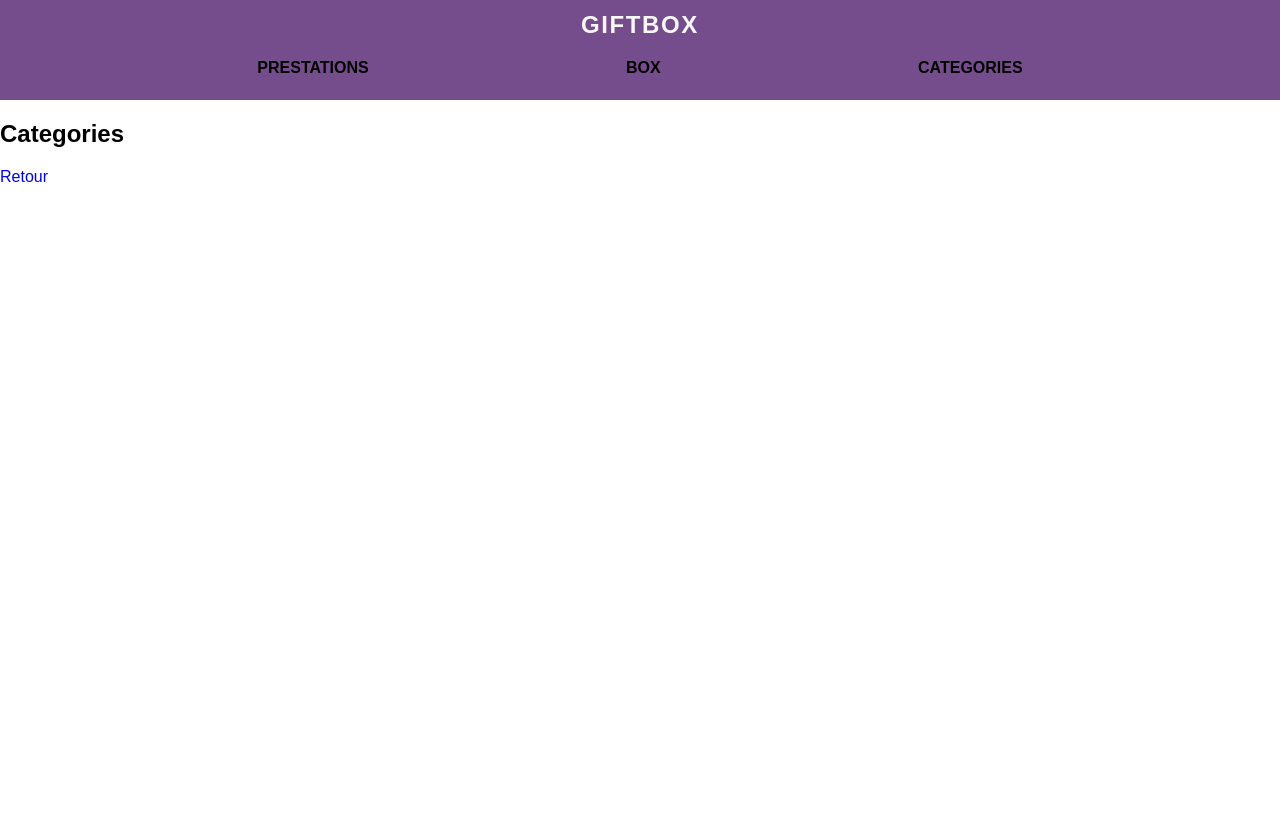
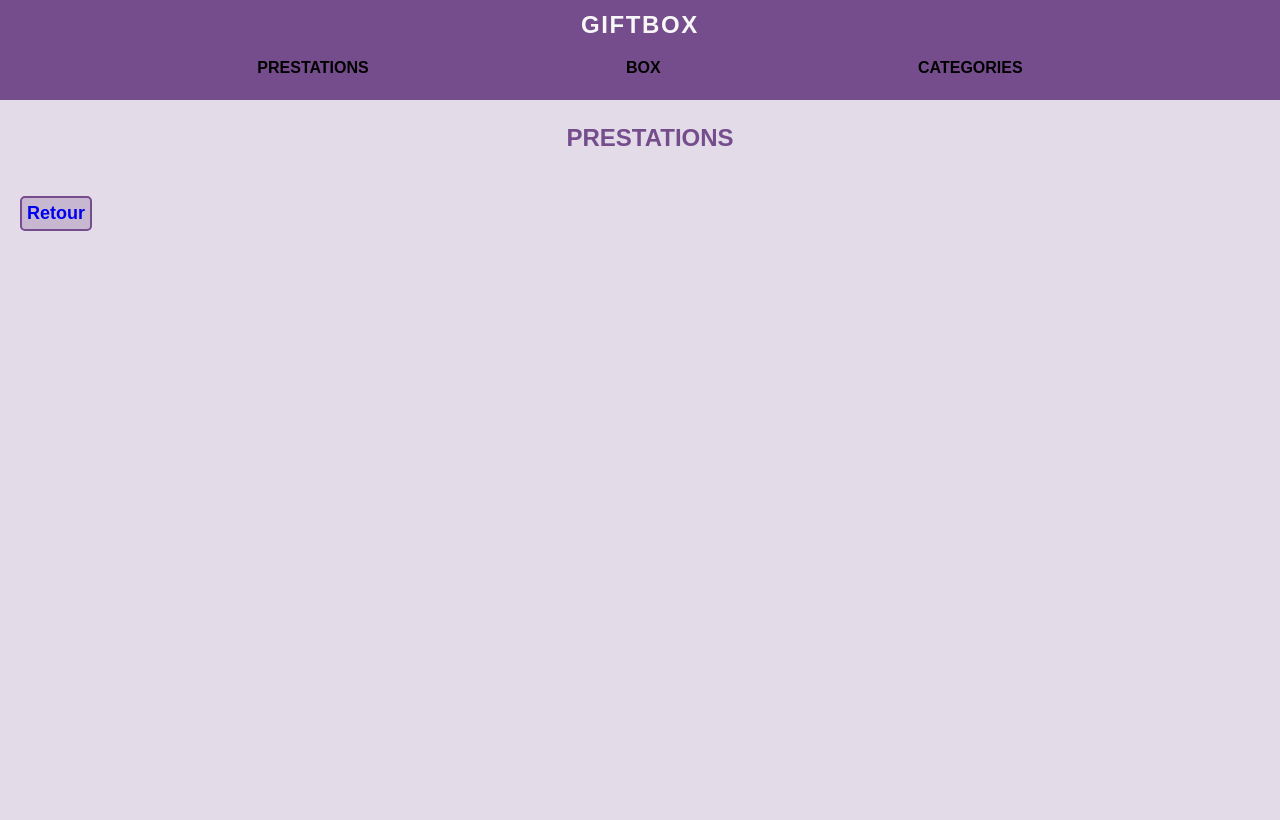
Before and after one commit to 4n0m4lie/Architecture-Logiciel-s4, a PHP site: template gift.appli/src/app/views/VueCategories.twig in a window 1280 px wide. Before the commit the page ends 182 px from the top, so only its background shows below. Run offline with PHP 8.4, Linux system fonts and the light colour scheme; the template is opened without the code that fills it, so the values that code supplies are empty; style sheets or scripts are compiled from the project's sources; some libraries are stand-ins or nearby versions.

Commit message:
Style pour chaque page

```diff
--- a/gift.appli/public/scss/main.scss
+++ b/gift.appli/public/scss/main.scss
@@ -6,6 +6,7 @@ body {
   margin: 0;
   padding: 0;
   font-family: 'Teko', sans-serif;
+  background-color: rgba(118, 77, 140, 0.2);
 }
 
 #header {
@@ -17,6 +18,10 @@ body {
   padding: 0;
   margin: 0;
   background-color: #764d8c;
+}
+
+#main {
+  height: 90%;
 }
 
 .title {
@@ -47,6 +52,140 @@ body {
 }
 
 #home {
+  display: flex;
+  align-items: center;
+  justify-content: center;
+  height: auto;
+
+}
+
+#home > p {
+  color: black;
+  font-weight: bolder;
+  font-size: 48px
+}
+
+.prestation {
+  width: fit-content;
+  border-bottom: 2px solid #764d8c;
   text-align: center;
-  justify-content: center;
+  margin: 2px;
 }
+
+.titre {
+  font-size: 1.5rem;
+  font-weight: 700;
+  text-transform: uppercase;
+  color: #764d8c;
+  margin-left: 20px;
+}
+
+#prestations-div {
+  height: auto;
+  display: flex;
+  flex-direction: column;
+    justify-content: space-evenly;
+}
+
+#prestations-div > p {
+  text-align: center;
+}
+
+#prestations-liste {
+  display: flex;
+  flex-direction: column;
+  justify-content: space-evenly;
+  margin-left: 40px;
+  width: 75%;
+}
+
+.bouton {
+  margin: 20px;
+  border: 2px solid #764d8c;
+  border-radius: 5px;
+  font-size: 18px;
+  font-weight: bold;
+  padding: 5px;
+  width: fit-content;
+  background-color: rgba(118, 77, 140, 0.25);
+}
+
+.description {
+    margin: 10px;
+    margin-left: 40px;
+    font-size: 18px;
+    font-weight: bold;
+    padding: 5px;
+    width: fit-content;
+}
+
+.prix {
+    margin: 10px;
+    margin-left: 40px;
+    font-size: 18px;
+    font-weight: bold;
+    padding: 5px;
+    width: fit-content;
+}
+
+#form-new-box {
+  display: flex;
+  flex-direction: column;
+  justify-content: space-evenly;
+  margin: 40px;
+  width: fit-content;
+}
+
+#form-new-box > div > input {
+  appearance: none;
+  border: none;
+  outline: none;
+  margin-bottom: 10px;
+  border-bottom: .2em solid #764d8c;
+  background: rgba(118, 77, 140, 0.25);
+  border-radius: .2em .2em 0 0;
+  padding: .4em;
+  color: #E91E63;
+}
+
+#form-new-box > button {
+  appearance: none;
+  border: .2em solid #764d8c;
+  background: hsl(0 0 0/0);
+  padding: .65em 1em;
+  color: #764d8c;
+  border-radius: 2em;
+  transition: 1s;
+  font-weight: bolder;
+  font-size: 16px;
+  &:hover, &:focus, &:active {
+    background: rgba(118, 77, 140, 0.25);
+    color: #E91E63;
+  }
+}
+
+.categorie {
+  width: fit-content;
+  border-bottom: 2px solid #764d8c;
+  text-align: center;
+  margin: 2px;
+}
+
+#categorie-div {
+  height: auto;
+  display: flex;
+  flex-direction: column;
+  justify-content: space-evenly;
+}
+
+#categorie-div > p {
+  text-align: center;
+}
+
+#categorie-liste {
+  display: flex;
+  flex-direction: column;
+  justify-content: space-evenly;
+  margin-left: 40px;
+  width: 75%;
+}
--- a/gift.appli/src/app/views/VueCategories.twig
+++ b/gift.appli/src/app/views/VueCategories.twig
@@ -2,15 +2,15 @@
 
 {% block content %}
 
-<div>
-    <h1>Categories</h1>
-    <ul>
-        {% for c in categories %}
-            <li> <a href= {{ url_for ('categorieId',{'id' :c.id })}}> {{c.id}} - {{c.libelle}} : {{c.description}}</a></li>
-        {% endfor %}
-    </ul>
+    <div id="categorie-div">
+        <p class="titre">Prestations</p>
+        <div id="categorie-liste">
+            {% for c in categories %}
+                <p class="categorie"> <a href= {{ url_for ('categorieId',{'id' :c.id })}}> {{c.id}} - {{c.libelle}} : {{c.description}}</a></p>
+            {% endfor %}
+        </div>
 
-    <a href="#" onclick="window.history.go(-1)">Retour</a>
-</div>
+        <a href="#" onclick="window.history.go(-1)" class="bouton">Retour</a>
+    </div>
 
 {% endblock %}
--- a/gift.appli/src/app/views/VueHome.twig
+++ b/gift.appli/src/app/views/VueHome.twig
@@ -3,7 +3,7 @@
 {% block content %}
     <div id="home">
 
-        Coucou
+        <p>Bienvenue !</p>
 
     </div>
 {% endblock %}
```
Also changed, not shown: gift.appli/src/app/views/VueCategorie.twig (+7 -6 lines), gift.appli/src/app/views/VueGetBoxCreate.twig (+6 -9 lines), gift.appli/src/app/views/VuePostBoxCreate.twig (+5 -7 lines), gift.appli/src/app/views/VuePrestaDeCategorie.twig (+9 -9 lines), gift.appli/src/app/views/VuePrestation.twig (+7 -4 lines), gift.appli/src/app/views/VuePrestations.twig (+6 -6 lines).
